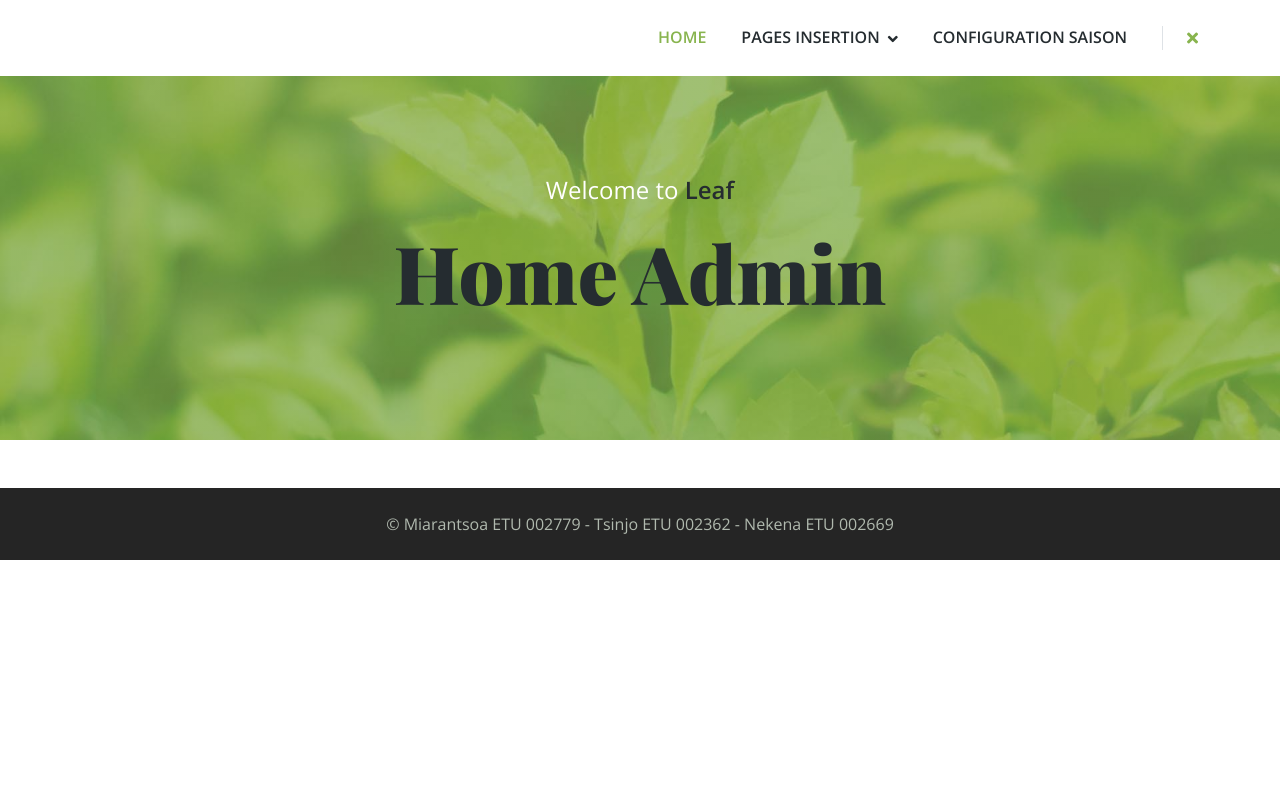
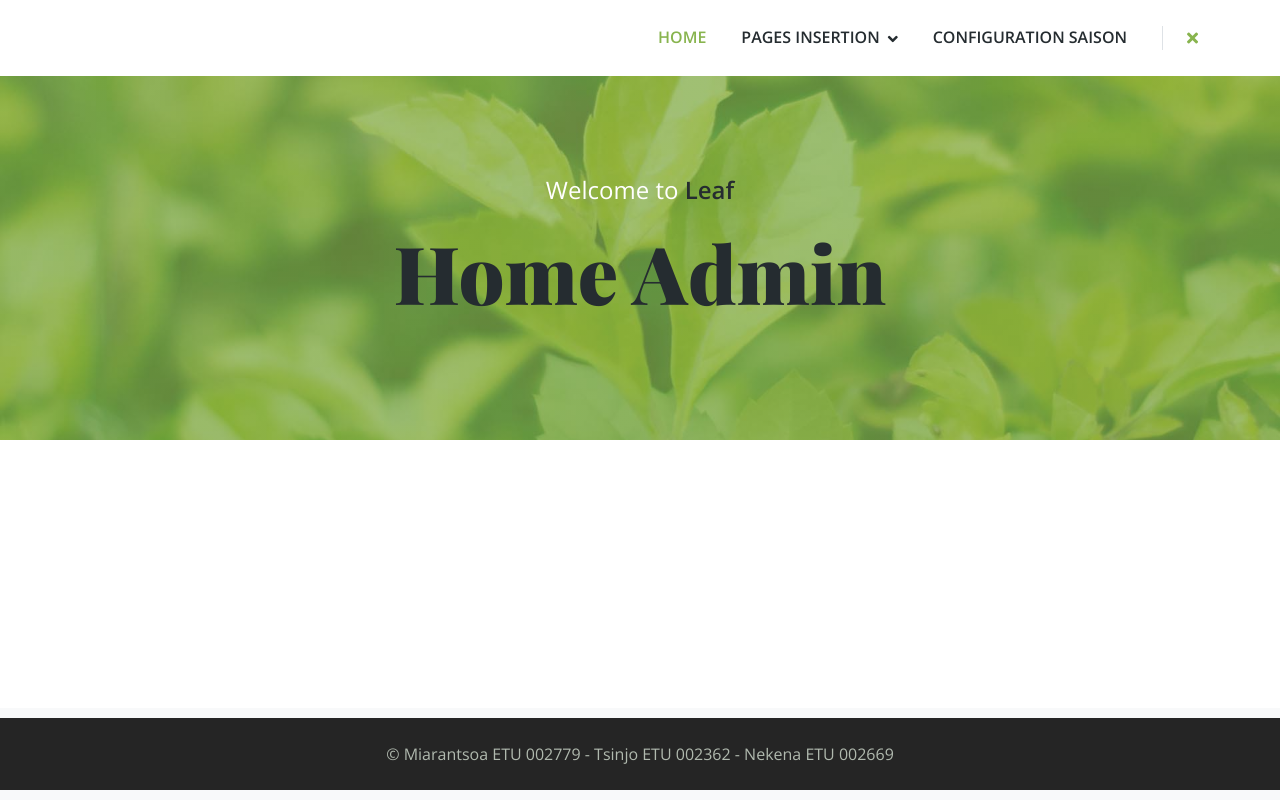
Before and after one commit to Miarantsoo/Exam30h, a PHP site: page /pages/acceuil-admin.php in a window 1280 px wide. Run offline with PHP 8.4, Linux system fonts and the light colour scheme; some libraries are stand-ins or nearby versions.

Commit message:
css acceuil

```diff
--- a/assets/css/style-page-acceuil.css
+++ b/assets/css/style-page-acceuil.css
@@ -1,3 +1,16 @@
-/* footer{
-    position: fixed;
-} */
+html {
+    position: relative;
+    min-height: 100%;
+  }
+
+  body {
+    margin-bottom: 60px; /* Hauteur du footer */
+  }
+
+  footer {
+    position: absolute;
+    bottom: 0;
+    width: 100%;
+    background-color: #f8f9fa; /* Couleur de fond du footer, changez selon vos préférences */
+    padding: 10px 0; /* Espacement intérieur du footer */
+  }
```
